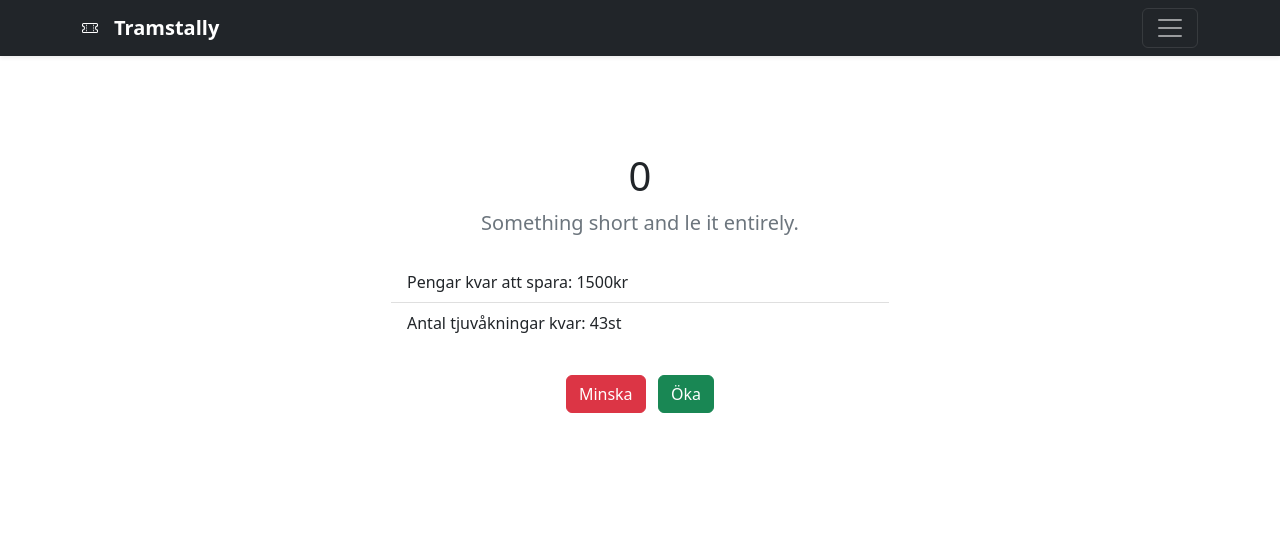
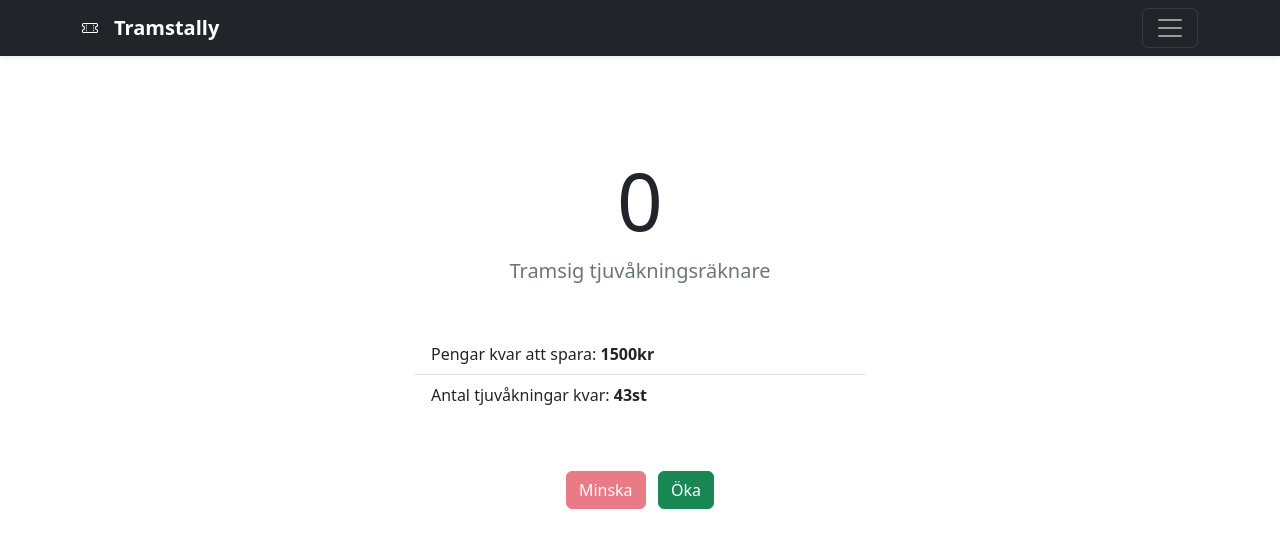
Before and after one commit to Jojjeboy/tramstally, an Angular app: page / in a window 1280 px wide. Shown: the top 548 px of the page. Built offline with nearby package versions, Linux system fonts and the light colour scheme.

Commit message:
added some logic to btns

```diff
--- a/src/app/app.component.html
+++ b/src/app/app.component.html
@@ -41,15 +41,17 @@
       <div class="col-lg-6 col-md-8 mx-auto">
         <h1 class="text-center fw-light">{{ value }}</h1>
         <p class="lead text-center text-muted">
-          Something short and le it entirely.
+          Tramsig tjuvåkningsräknare
         </p>
-        <ul class="list-group list-group-flush m-4">
-          <li class="list-group-item">Pengar kvar att spara: {{ moneyLeftToSave }}kr</li>
-          <li class="list-group-item">Antal tjuvåkningar kvar: {{freeRidesLeft}}st</li>
+        <ul class="list-group list-group-flush m-5">
+          <li class="list-group-item">Pengar kvar att spara: <strong>{{ moneyLeftToSave }}kr</strong></li>
+          <li class="list-group-item">Antal tjuvåkningar kvar: <strong>{{freeRidesLeft}}st</strong></li>
         </ul>
         <p class="text-center">
-          <a href="#" (click)="decrease()" class="btn btn-danger my-2">Minska</a> &nbsp;
-          <a href="#" (click)="increase()" class="btn btn-success my-2">Öka</a>
+
+          <button type="button" (click)="decrease()" [disabled]="freeRidesLeft == 43" class="btn btn-danger my-2">Minska</button> &nbsp;
+          <button type="button" (click)="increase()" [disabled]="freeRidesLeft == 0" class="btn btn-success my-2">Öka</button>
+
         </p>
       </div>
     </div>
--- a/src/app/app.component.scss
+++ b/src/app/app.component.scss
@@ -0,0 +1,3 @@
+h1{
+    font-size: 5em;
+}
```
Also changed, not shown: 1 other file (tests, documents, lock files or other folders).
